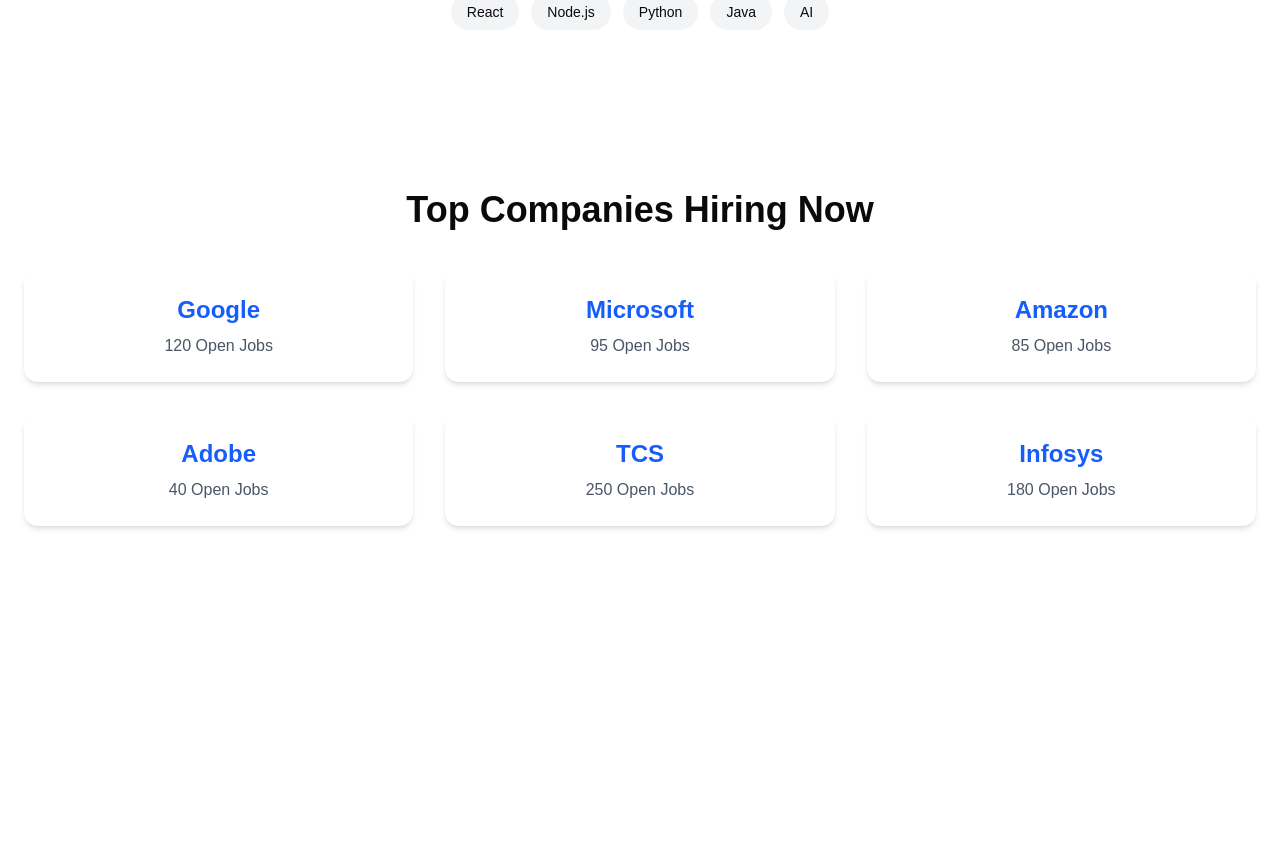
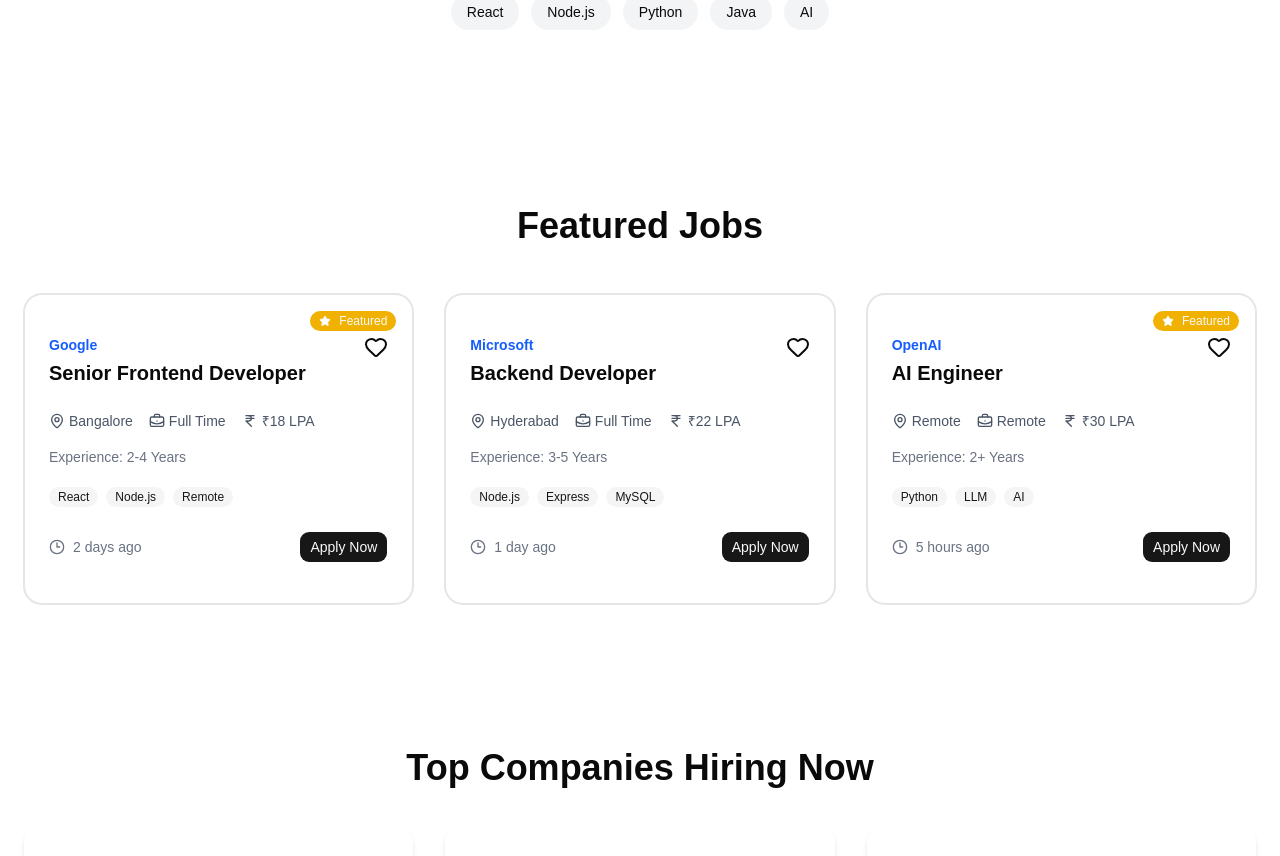
Before and after one commit to HarshAwasth-i/Job-portal, a React app in the folder frontend/: page / in a window 1280 px wide. Shown: the part 660-1516 px from the top of the page. Before the commit the page ends 1274 px from the top, so only its background shows below. Built offline with nearby package versions, Linux system fonts and the light colour scheme; the HTML template or start-up script is replaced by a standard one.

Commit message:
Add authentication UI and improve homepage

```diff
--- a/frontend/src/components/JobCard/JobCard.jsx
+++ b/frontend/src/components/JobCard/JobCard.jsx
@@ -1,28 +1,89 @@
-import Button from "../Button/Button";
+import { Card, CardContent } from "@/components/ui/card";
+import { Badge } from "@/components/ui/badge";
+import { Button } from "@/components/ui/button";
+
+import {
+  MapPin,
+  BriefcaseBusiness,
+  IndianRupee,
+  Heart,
+  Clock3,
+  Star,
+} from "lucide-react";
 
 const JobCard = ({ job }) => {
   return (
-    <div className="bg-white rounded-xl shadow-md p-6 hover:shadow-xl transition duration-300">
+    <Card className="relative rounded-2xl border hover:shadow-xl hover:-translate-y-1 transition-all duration-300">
 
-      <h2 className="text-2xl font-bold">{job.title}</h2>
+      {job.featured && (
+        <Badge className="absolute top-4 right-4 bg-yellow-500 hover:bg-yellow-600">
+          <Star className="w-3 h-3 mr-1 fill-white" />
+          Featured
+        </Badge>
+      )}
 
-      <p className="text-gray-600 mt-2">
-        {job.company}
-      </p>
+      <CardContent className="p-6">
 
-      <p className="text-gray-500">
-        📍 {job.location}
-      </p>
+        <div className="flex justify-between items-start">
+          <div>
+            <p className="text-blue-600 font-semibold">
+              {job.company}
+            </p>
 
-      <p className="text-blue-600 font-semibold mt-3">
-        {job.salary}
-      </p>
+            <h2 className="text-xl font-bold mt-1">
+              {job.title}
+            </h2>
+          </div>
 
-      <div className="mt-5">
-        <Button text="Apply" />
-      </div>
+          <Heart className="cursor-pointer hover:text-red-500 transition" />
+        </div>
 
-    </div>
+        <div className="flex flex-wrap gap-4 mt-6 text-gray-600 text-sm">
+
+          <div className="flex items-center gap-1">
+            <MapPin size={16} />
+            {job.location}
+          </div>
+
+          <div className="flex items-center gap-1">
+            <BriefcaseBusiness size={16} />
+            {job.type}
+          </div>
+
+          <div className="flex items-center gap-1">
+            <IndianRupee size={16} />
+            {job.salary}
+          </div>
+
+        </div>
+
+        <p className="mt-4 text-sm text-gray-500">
+          Experience: {job.experience}
+        </p>
+
+        <div className="flex flex-wrap gap-2 mt-5">
+          {job.skills.map((skill) => (
+            <Badge key={skill} variant="secondary">
+              {skill}
+            </Badge>
+          ))}
+        </div>
+
+        <div className="flex justify-between items-center mt-6">
+
+          <div className="flex items-center gap-2 text-sm text-gray-500">
+            <Clock3 size={16} />
+            {job.posted}
+          </div>
+
+          <Button>
+            Apply Now
+          </Button>
+
+        </div>
+
+      </CardContent>
+    </Card>
   );
 };
 
--- a/frontend/src/pages/Home/Home.jsx
+++ b/frontend/src/pages/Home/Home.jsx
@@ -1,8 +1,10 @@
 import { Button } from "@/components/ui/button";
 import JobCard from "@/components/JobCard/JobCard";
-import jobs from "../../utils/jobsData";
-import CompanyCard from "../../components/CompanyCard/CompanyCard";
-import companies from "../../utils/companyData";
+import CompanyCard from "@/components/CompanyCard/CompanyCard";
+
+import jobs from "@/utils/jobsData";
+import companies from "@/utils/companyData";
+
 import { Search } from "lucide-react";
 
 const Home = () => {
@@ -10,9 +12,7 @@
     <>
       {/* Hero Section */}
       <section className="py-24">
-
         <div className="text-center">
-
           <span className="inline-block bg-blue-100 text-blue-600 px-4 py-2 rounded-full text-sm font-medium">
             🚀 India's Fastest Growing Job Portal
           </span>
@@ -23,12 +23,12 @@
           </h1>
 
           <p className="mt-6 text-gray-500 text-lg max-w-2xl mx-auto">
-      Discover thousands of opportunities from top companies and take the next step in your career.
+            Discover thousands of opportunities from top companies and take the
+            next step in your career.
           </p>
 
           {/* Stats */}
           <div className="flex justify-center gap-10 mt-10 flex-wrap">
-
             <div>
               <h2 className="text-3xl font-bold text-blue-600">10K+</h2>
               <p className="text-gray-500">Jobs</p>
@@ -43,13 +43,10 @@
               <h2 className="text-3xl font-bold text-blue-600">50K+</h2>
               <p className="text-gray-500">Candidates</p>
             </div>
-
           </div>
 
           {/* Search */}
-
           <div className="max-w-3xl mx-auto mt-12 flex items-center bg-white rounded-xl border shadow-lg overflow-hidden">
-
             <Search className="ml-5 text-gray-400" size={22} />
 
             <input
@@ -61,29 +58,35 @@
             <Button className="rounded-none h-full px-8">
               Search
             </Button>
-
           </div>
 
           {/* Trending */}
-
           <div className="mt-8 flex justify-center gap-3 flex-wrap">
-
             {["React", "Node.js", "Python", "Java", "AI"].map((skill) => (
-
               <span
                 key={skill}
                 className="bg-gray-100 px-4 py-2 rounded-full text-sm"
               >
                 {skill}
               </span>
+            ))}
+          </div>
+        </div>
+      </section>
 
+      {/* Featured Jobs */}
+      <section className="py-20">
+        <h2 className="text-4xl font-bold text-center mb-12">
+          Featured Jobs
+        </h2>
+
+        <div className="grid md:grid-cols-2 lg:grid-cols-3 gap-8">
+          {jobs.map((job) => (
+            <JobCard key={job.id} job={job} />
           ))}
+        </div>
+      </section>
 
-    </div>
-
-  </div>
-
-</section>
       {/* Top Companies */}
       <section className="py-16">
         <h2 className="text-4xl font-bold text-center mb-10">
--- a/frontend/src/pages/Login/Login.jsx
+++ b/frontend/src/pages/Login/Login.jsx
@@ -1,31 +1,94 @@
+import { useState } from "react";
+import { Eye, EyeOff } from "lucide-react";
+import { Link } from "react-router-dom";
+
 import AuthInput from "../../components/Auth/AuthInput";
 import Button from "../../components/Button/Button";
 
 const Login = () => {
+  const [showPassword, setShowPassword] = useState(false);
+
+  const [email, setEmail] = useState("");
+const [password, setPassword] = useState("");
+
+const handleLogin = () => {
+  console.log("Email:", email);
+  console.log("Password:", password);
+};
+
   return (
-    <div className="min-h-[80vh] flex justify-center items-center">
-      <div className="w-full max-w-md bg-white shadow-lg rounded-xl p-8">
+    <div className="min-h-[80vh] flex justify-center items-center bg-gray-50">
+      <div className="w-full max-w-md bg-white shadow-xl rounded-2xl p-8">
 
-        <h2 className="text-3xl font-bold text-center mb-8">
-          Login
+        <h2 className="text-3xl font-bold text-center mb-2">
+          Welcome Back
         </h2>
+
+        <p className="text-center text-gray-500 mb-8">
+          Login to continue
+        </p>
 
         <div className="space-y-5">
 
          <AuthInput
   type="email"
   placeholder="Enter your email"
+  value={email}
+  onChange={(e) => setEmail(e.target.value)}
 />
 
+          <div className="relative">
+
            <AuthInput
-            type="password"
+  type={showPassword ? "text" : "password"}
   placeholder="Enter your password"
+  value={password}
+  onChange={(e) => setPassword(e.target.value)}
 />
+
+            <button
+              type="button"
+              onClick={() => setShowPassword(!showPassword)}
+              className="absolute right-4 top-1/2 -translate-y-1/2 text-gray-500"
+            >
+              {showPassword ? <EyeOff size={20} /> : <Eye size={20} />}
+            </button>
+
+          </div>
+
+          <div className="flex justify-between items-center text-sm">
+
+            <label className="flex items-center gap-2">
+
+              <input type="checkbox" />
+
+              Remember Me
+
+            </label>
+
+            <button className="text-blue-600 hover:underline">
+              Forgot Password?
+            </button>
+
+          </div>
 
          <Button
   text="Login"
   className="w-full"
+  onClick={handleLogin}
 />
+
+          <p className="text-center text-sm text-gray-500">
+  Don't have an account?
+
+  <Link
+    to="/register"
+    className="text-blue-600 hover:underline ml-1"
+  >
+    Register
+  </Link>
+
+</p>
 
         </div>
 
--- a/frontend/src/pages/Register/Register.jsx
+++ b/frontend/src/pages/Register/Register.jsx
@@ -1,5 +1,85 @@
+import { useState } from "react";
+import { Eye, EyeOff } from "lucide-react";
+import { Link } from "react-router-dom";
+
+import AuthInput from "../../components/Auth/AuthInput";
+import Button from "../../components/Button/Button";
+
 const Register = () => {
-  return <h1>Register Page</h1>;
+  const [showPassword, setShowPassword] = useState(false);
+
+  return (
+    <div className="min-h-[80vh] flex justify-center items-center bg-gray-50">
+      <div className="w-full max-w-md bg-white shadow-xl rounded-2xl p-8">
+        <h2 className="text-3xl font-bold text-center mb-2">
+          Create Account
+        </h2>
+
+        <p className="text-center text-gray-500 mb-8">
+          Create your account to get started
+        </p>
+
+        <div className="space-y-5">
+          <AuthInput
+            type="text"
+            placeholder="Enter your full name"
+          />
+
+          <AuthInput
+            type="email"
+            placeholder="Enter your email"
+          />
+
+          {/* Password */}
+          <div className="relative">
+            <AuthInput
+              type={showPassword ? "text" : "password"}
+              placeholder="Enter your password"
+            />
+
+            <button
+              type="button"
+              onClick={() => setShowPassword(!showPassword)}
+              className="absolute right-4 top-1/2 -translate-y-1/2 text-gray-500"
+            >
+              {showPassword ? <EyeOff size={20} /> : <Eye size={20} />}
+            </button>
+          </div>
+
+          {/* Confirm Password */}
+          <div className="relative">
+            <AuthInput
+              type={showPassword ? "text" : "password"}
+              placeholder="Confirm your password"
+            />
+
+            <button
+              type="button"
+              onClick={() => setShowPassword(!showPassword)}
+              className="absolute right-4 top-1/2 -translate-y-1/2 text-gray-500"
+            >
+              {showPassword ? <EyeOff size={20} /> : <Eye size={20} />}
+            </button>
+          </div>
+
+          <Button
+            text="Register"
+            className="w-full"
+          />
+
+          <p className="text-center text-sm text-gray-500">
+            Already have an account?
+            <Link
+              to="/login"
+              className="text-blue-600 hover:underline ml-1"
+            >
+              Login
+            </Link>
+          </p>
+        </div>
+      </div>
+    </div>
+  );
 };
 
 export default Register;
--- a/frontend/src/utils/jobsData.js
+++ b/frontend/src/utils/jobsData.js
@@ -7,6 +7,8 @@
     salary: "₹18 LPA",
     type: "Full Time",
     experience: "2-4 Years",
+    posted: "2 days ago",
+    featured: true,
     skills: ["React", "Node.js", "Remote"],
   },
   {
@@ -17,6 +19,8 @@
     salary: "₹22 LPA",
     type: "Full Time",
     experience: "3-5 Years",
+    posted: "1 day ago",
+    featured: false,
     skills: ["Node.js", "Express", "MySQL"],
   },
   {
@@ -27,6 +31,8 @@
     salary: "₹30 LPA",
     type: "Remote",
     experience: "2+ Years",
+    posted: "5 hours ago",
+    featured: true,
     skills: ["Python", "LLM", "AI"],
   },
 ];
```
Lines whose indentation alone changed are shown as unchanged.
